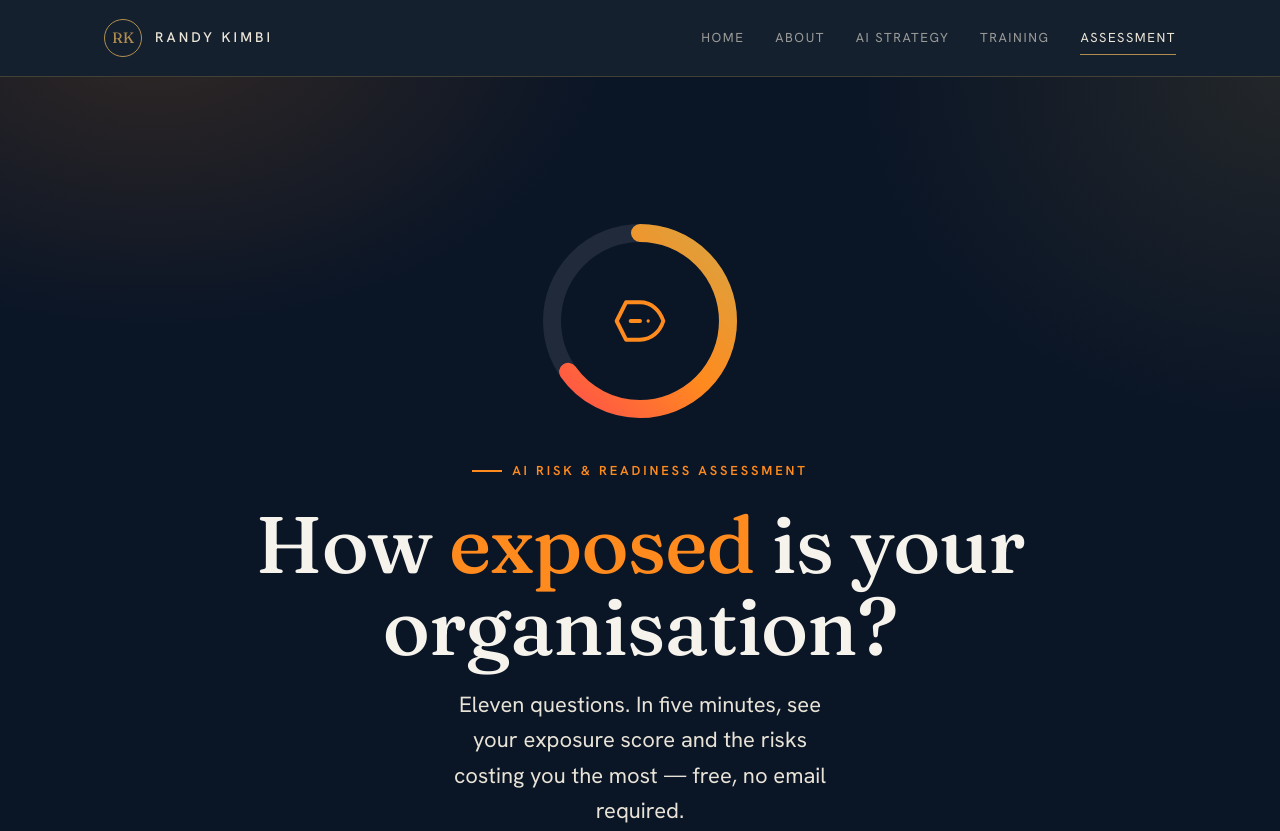
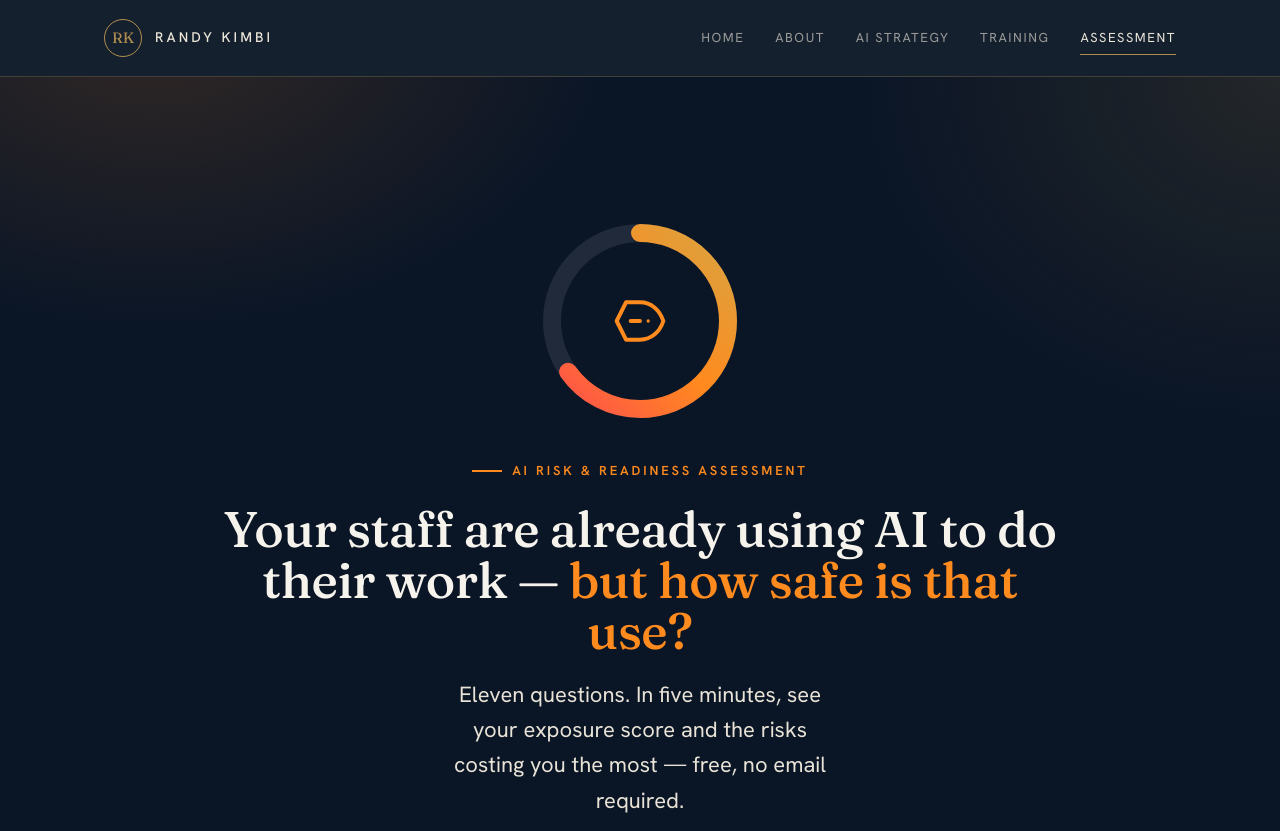
Before and after one commit to songmbu/randykimbi-website, a plain HTML site: page assessment/index.html in a window 1280 px wide. Shown: the top 831 px of the page. Drawn offline with Linux system fonts and the light colour scheme.

Commit message:
Update index.html

```diff
--- a/assessment/index.html
+++ b/assessment/index.html
@@ -25,7 +25,7 @@
     .aq .ghero{width:clamp(140px,30vw,200px);height:clamp(140px,30vw,200px);margin:0 auto clamp(24px,4vh,36px);position:relative}
     .aq .ghero svg{width:100%;height:100%;transform:rotate(-90deg)}
     .aq .ghero .mid{position:absolute;inset:0;display:flex;align-items:center;justify-content:center}
-    .aq h1.aqh{color:#F6F3EC;font-family:var(--display);font-weight:600;font-size:clamp(40px,8.5vw,80px);line-height:1.02;letter-spacing:-.01em;margin:22px 0 20px}
+    .aq h1.aqh{color:#F6F3EC;font-family:var(--display);font-weight:600;font-size:clamp(27px,4.6vw,50px);line-height:1.02;letter-spacing:-.01em;margin:22px 0 20px}
     .aq h1.aqh .hot{color:var(--amber)}
     .aq .lede{font-size:clamp(17px,2.1vw,22px);line-height:1.6;color:var(--bone);max-width:32ch;margin:0 auto clamp(26px,4vh,38px)}
     .aq .actions{display:flex;flex-direction:column;align-items:center;gap:18px}
@@ -91,7 +91,7 @@
           <div class="mid"><svg style="width:clamp(38px,8vw,56px);height:auto" viewBox="0 0 24 24" fill="none" stroke="#FF8A1E" stroke-width="1.7" stroke-linecap="round" stroke-linejoin="round"><path d="M12 2 4 6v6c0 5 3.4 8.5 8 10 4.6-1.5 8-5 8-10V6z"/><path d="M12 8v4"/><circle cx="12" cy="15.5" r=".7" fill="#FF8A1E" stroke="none"/></svg></div>
         </div>
         <span class="eyebrow">AI Risk &amp; Readiness Assessment</span>
-        <h1 class="aqh">How <span class="hot">exposed</span> is your organisation?</h1>
+        <h1 class="aqh">Your staff are already using AI to do their work — <span class="hot">but how safe is that use?</span></h1>
         <p class="lede">Eleven questions. In five minutes, see your exposure score and the risks costing you the most — free, no email required.</p>
         <div class="actions">
           <div class="badge"><svg style="width:18px;height:18px" viewBox="0 0 24 24" fill="none" stroke="#231200" stroke-width="2.4" stroke-linecap="round" stroke-linejoin="round"><path d="M20 6 9 17l-5-5"/></svg>100% Free &middot; No email required</div>
@@ -151,7 +151,7 @@
   <script src="/js/app.js"></script>
   <script>
   var aqData=[
-   {q:"Your staff are already using AI to do their work — but how safe is that use?",o:[["Governed by a clear, enforced policy",25],["Some guidance, loosely followed",15],["It is happening, largely unmanaged",5],["We honestly do not know",0]]},
+   {q:"How well do you control the way your staff use AI day to day?",o:[["Tightly governed by clear policy",25],["Some guidance, loosely followed",15],["Largely unmanaged",5],["We honestly do not know",0]]},
    {q:"Could sensitive data — customer records, finances, internal documents — leak through the AI tools your people use?",o:[["No, controls prevent it",25],["Unlikely, but not certain",15],["Quite possibly",5],["We have no way to tell",0]]},
    {q:"AI has made attacks faster and more convincing — deepfakes, voice clones, automated phishing. How protected are you?",o:[["Defences updated for AI-era threats",25],["Standard security only",15],["Aware, nothing in place yet",5],["Not on our radar",0]]},
    {q:"If someone used an AI deepfake of an executive to authorise a payment or request, would your people catch it?",o:[["Yes, verification steps would stop it",25],["Probably, but not guaranteed",12],["Likely not",3],["We have never considered it",0]]},
```
